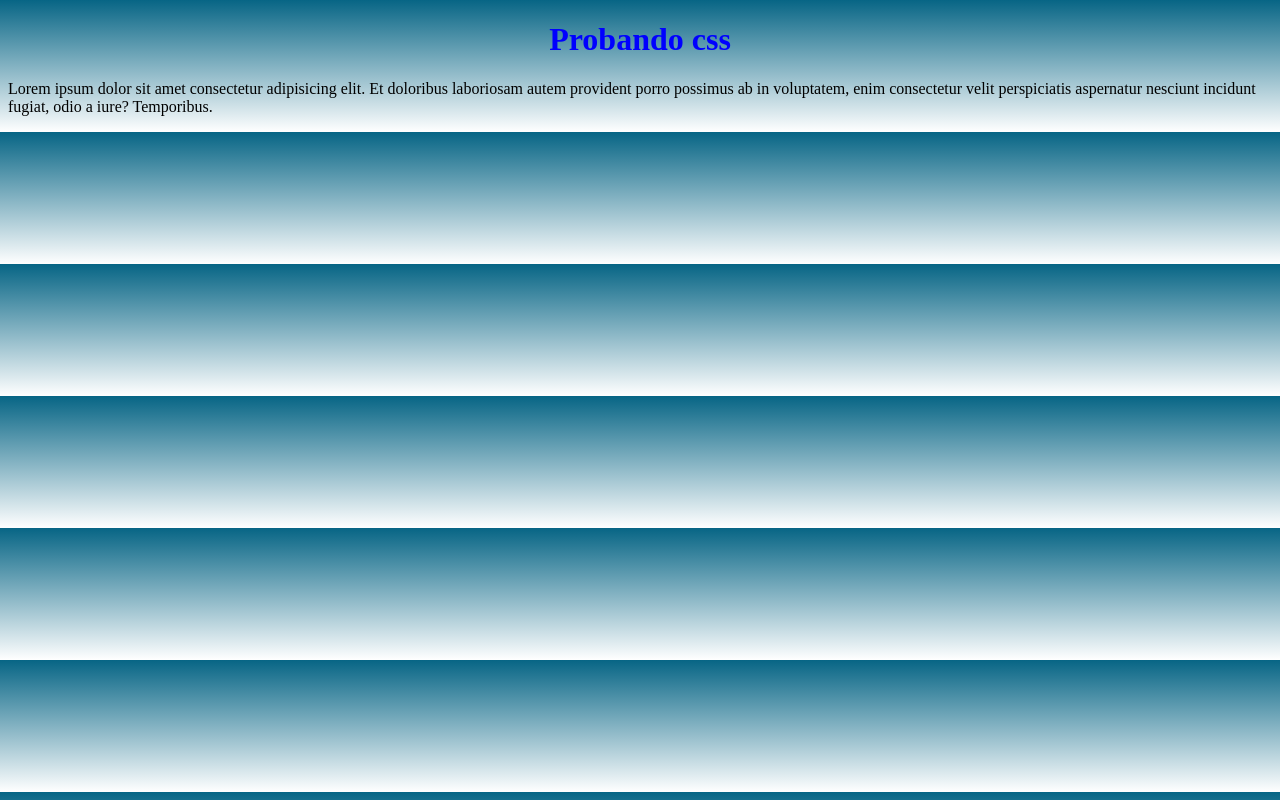
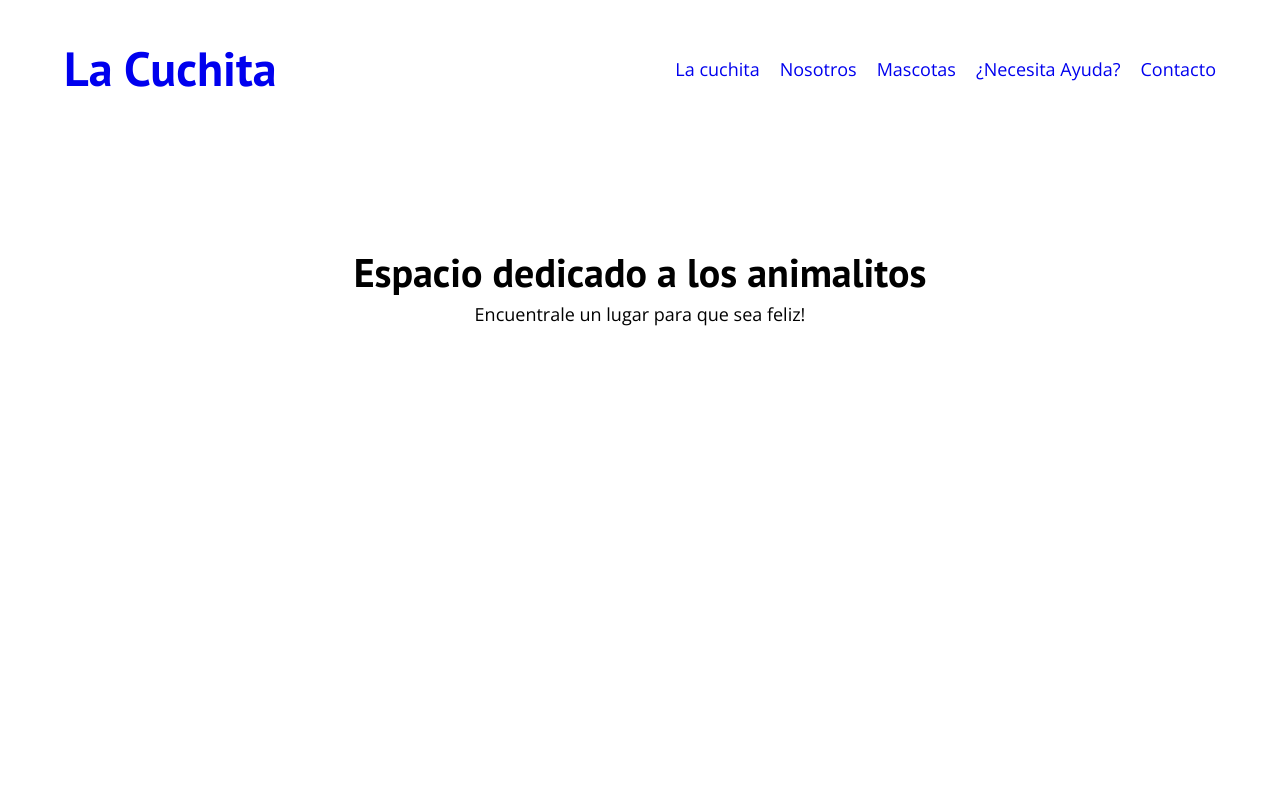
Before and after one commit to MiguelParedes24/Pagina-de-Mascotas, a PHP site: page / in a window 1280 px wide. Run offline with PHP 8.4, Linux system fonts and the light colour scheme.

Commit message:
Modificaciones

```diff
--- a/css/style.css
+++ b/css/style.css
@@ -1,10 +1,185 @@
-body{
-    background: #076585;  /* fallback for old browsers */
-    background: -webkit-linear-gradient(to top, #fff, #076585);  /* Chrome 10-25, Safari 5.1-6 */
-    background: linear-gradient(to top, #fff, #076585); /* W3C, IE 10+/ Edge, Firefox 16+, Chrome 26+, Opera 12+, Safari 7+ */
+:root {
+    --fuenteHeading: 'PT Sans', sans-serif;
+    --fuenteParrafos: 'Open Sans', sans-serif;
+
+    --primario: #784D3C;
+    --gris: #e1e1e1;
+    --blanco: #FFFFFF;
+    --negro: #000000;
 
 }
-h1{
-    color: blue;
+
+html {
+    box-sizing: border-box;
+    font-size: 62.5%;
+}
+
+*,
+*:before,
+*:after {
+    box-sizing: inherit;
+}
+
+body {
+    font-family: var(--fuenteParrafos);
+    font-size: 1.8rem;
+    line-height: 2;
+}
+
+/** Globales **/
+
+.contenedor {
+    max-width: 120rem;
+    width: 90%;
+    width: min(90%, 120rem);
+    /** la linea de arriba es lo mismo que poner **/
+    /** max-width: 120rem; y width: 90%;**/
+    /**Me ahorro 2 lineas de codigo**/
+    margin: 0 auto;
+}
+
+a {
+    text-decoration: none;
+}
+
+h1,
+h2,
+h3,
+h4 {
+    font-family: var(--fuenteHeading);
+    line-height: 1.2;
+}
+
+h1 {
+    font-size: 4.8rem;
+}
+
+h2 {
+    font-size: 4rem;
+}
+
+h3 {
+    font-size: 3.2rem;
+}
+
+h4 {
+    font-size: 2.8rem;
+}
+
+img {
+    max-width: 100%;
+}
+
+/** Utilidades **/
+.no-margin {
+    margin: 0;
+}
+
+.no-padding {
+    padding: 0;
+}
+
+.centrar-texto {
     text-align: center;
 }
+
+/** Header **/
+.webp .header {
+    background-image: url(../imagenes/grupo_de_perros.jpg);
+}
+
+.no-webp .header {
+    background-image: url(../imagenes/grupo_de_perros.jpg);
+}
+
+.header {
+    height: 60rem;
+    background-size: cover;
+    background-repeat: no-repeat;
+    background-position: center center;
+
+}
+
+.header__texto {
+    text-align: center;
+    color: var(black);
+    margin-top: 5rem;
+}
+
+@media (min-width: 768px) {
+    .header__texto {
+        margin-top: 15rem;
+    }
+
+}
+
+.barra {
+    padding-top: 4rem;
+}
+
+@media (min-width: 768px) {
+    .barra {
+        display: flex;
+        justify-content: space-between;
+        align-items: center;
+    }
+}
+
+.logo {
+    color: var(black);
+}
+
+.logo__nombre {
+    font-weight: 400;
+}
+
+.logo__bold {
+    font-weight: 700;
+
+}
+
+@media (min-width: 768px) {
+    .navegacion {
+        display: flex;
+        gap: 2rem;
+    }
+}
+
+.navegacion__enlace {
+    display: block;
+    text-align: center;
+    font-size: 1.8rem;
+    color: var(black);
+
+}
+
+@media (min-width: 768px) {
+    .contenido-principal {
+        display: grid;
+        grid-template-columns: 2fr 1fr;
+        column-gap: 4rem;
+    }
+}
+
+.entrada {
+    border-bottom: 1px solid var(--gris);
+    margin-bottom: 2rem;
+}
+
+.entrada:last-of-type {
+    border: none;
+    margin-bottom: 0;
+}
+
+.boton {
+    display: block;
+    font-family: var(--fuenteHeading);
+    color: var(black);
+    text-align: center;
+    padding: 1rem 3rem;
+    font-size: 1.8rem;
+    text-transform: uppercase;
+    font-weight: 700;
+    margin-bottom: 2rem;
+    border: none;
+}
--- a/index.php
+++ b/index.php
@@ -6,13 +6,29 @@
     <meta http-equiv="X-UA-Compatible" content="IE=edge">
     <meta name="viewport" content="width=device-width, initial-scale=1.0">
     <title>Inicio</title>
+    <link rel="stylesheet" href="css/normalize.css">
     <link rel="stylesheet" href="css/style.css">
+
+    <link rel="preload" href="https://fonts.googleapis.com/css2?family=Open+Sans&family=PT+Sans:wght@400;700&display=swap" crossorigin="crossorigin" as="font">
+    <link href="https://fonts.googleapis.com/css2?family=Open+Sans&family=PT+Sans:wght@400;700&display=swap" rel="stylesheet">
+
+
+
+
 </head>
 
 <body>
+    <header class="header">
+        <?php
+            require_once("partials/navegacion.php");
+        ?>
+    </header>
 
-<h1>Probando css</h1>
-<p>Lorem ipsum dolor sit amet consectetur adipisicing elit. Et doloribus laboriosam autem provident porro possimus ab in voluptatem, enim consectetur velit perspiciatis aspernatur nesciunt incidunt fugiat, odio a iure? Temporibus.</p>
+    <div class="contenedor contenido-principal">
+
+
+    </div>
+
     <script src="js/master.js"></script>
 </body>
 
--- /dev/null
+++ b/partials/navegacion.php
@@ -0,0 +1,22 @@
+<div class="contenedor">
+    <div class="barra">
+        <a class="logo" href="index.php">
+            <h1 class="logo__nombre no-margin centrar-texto"><span class="logo__bold">La Cuchita</span></h1>
+        </a>
+        <nav class="navegacion">
+            <a class="navegacion__enlace" href="#">La cuchita</a>
+
+            <a class="navegacion__enlace" href="#">Nosotros</a>
+
+            <a class="navegacion__enlace" href="#">Mascotas</a>
+
+            <a class="navegacion__enlace" href="#">¿Necesita Ayuda?</a>
+
+            <a class="navegacion__enlace" href="#">Contacto</a>
+        </nav>
+    </div>
+</div>
+<div class="header__texto">
+    <h2 class="no-margin">Espacio dedicado a los animalitos</h2>
+    <p class="no-margin">Encuentrale un lugar para que sea feliz!</p>
+</div>
--- a/vista/contacto.php
+++ b/vista/contacto.php
@@ -6,6 +6,7 @@
     <meta http-equiv="X-UA-Compatible" content="IE=edge">
     <meta name="viewport" content="width=device-width, initial-scale=1.0">
     <title>Inicio</title>
+    <link rel="stylesheet" href="css/master.css">
 </head>
 
 <body>
```
Also changed, not shown: css/normalize.css (added), 1 other file.
